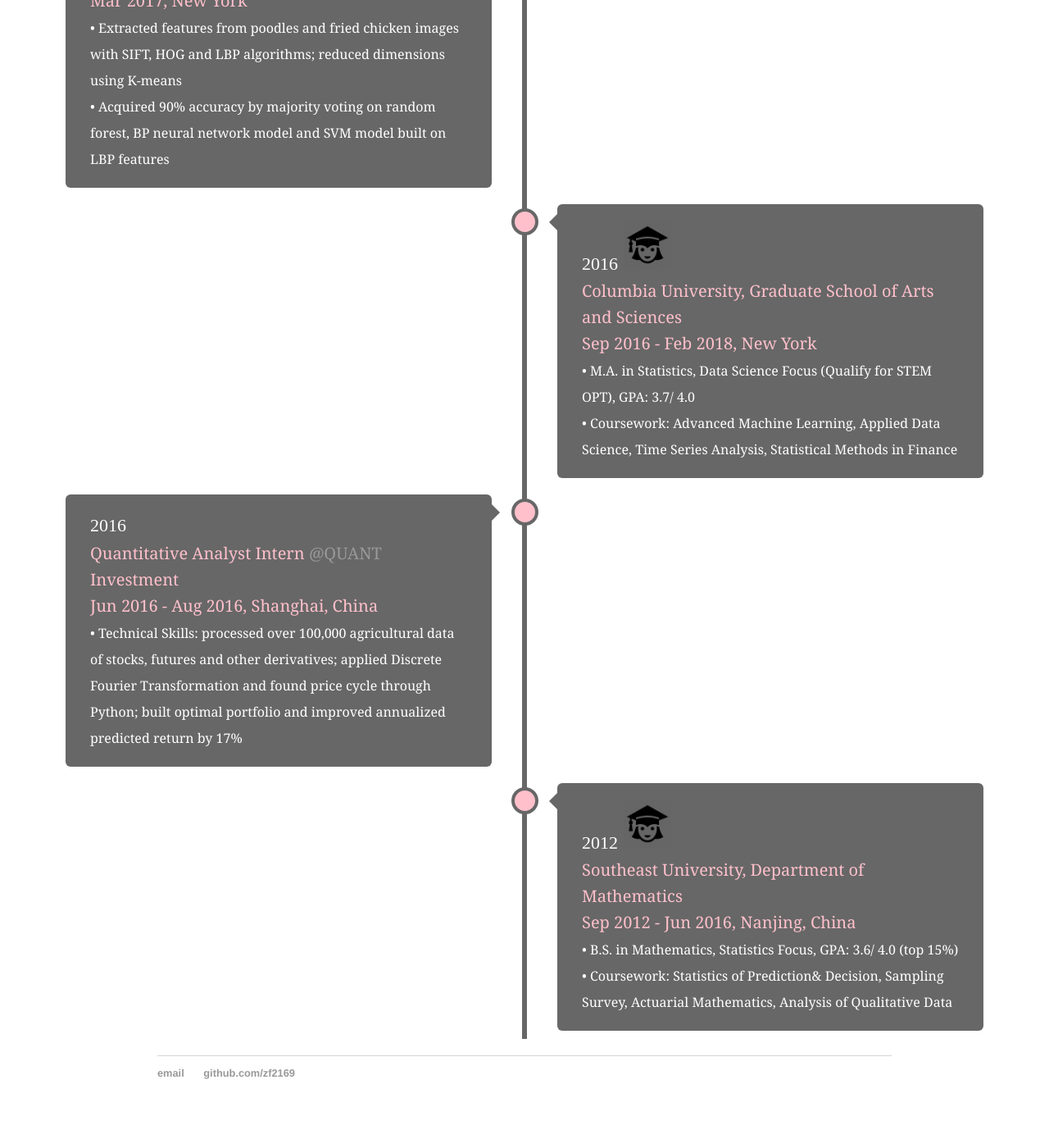
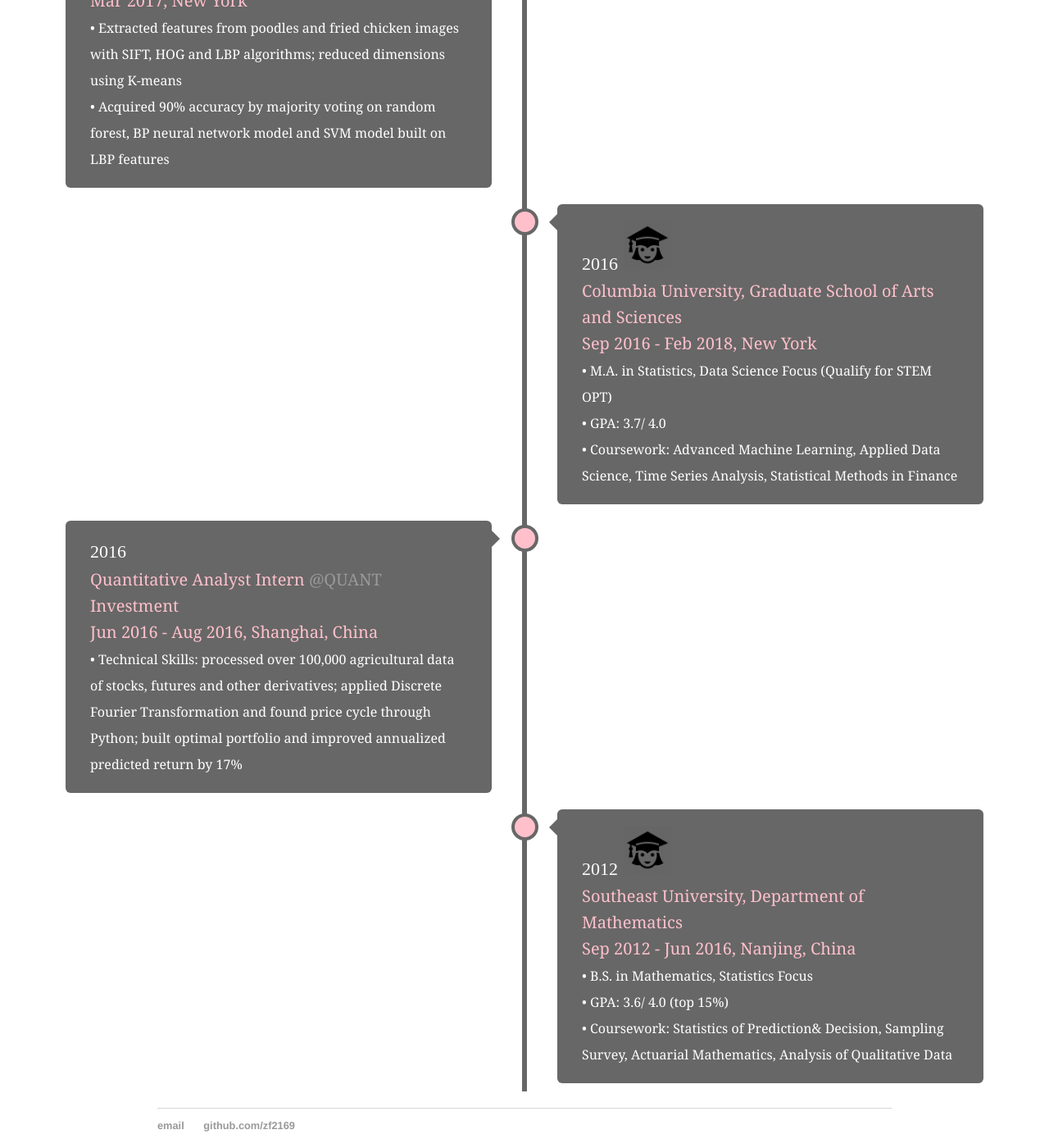
Before and after one commit to zf2169/zf2169.github.io, a Jekyll site: the page built from cv/index.html, in a window 1280 px wide and 1400 px high, scrolled down 4155 px. Shown: the whole window at 82% size. Built offline with Jekyll 4.4.1, drawn with Linux system fonts in a browser that asks for light colours; before the commit the page ends 5491 px from its top, so only the background shows below that.

```diff
--- a/cv/index.html
+++ b/cv/index.html
@@ -192,7 +192,9 @@ title: CV of Abby
 	    <cv-year> 2016 <img class="img-responsive" src="/img/education.png"/ width="60" height="60"> <br> </cv-year>
 	    <cv-title> Columbia University, Graduate School of Arts and Sciences <br> Sep 2016 - Feb 2018, New York <br></<cv-title>
 	    <cv-content style="color: white">
-		• M.A. in Statistics, Data Science Focus (Qualify for STEM OPT), GPA: 3.7/ 4.0
+		• M.A. in Statistics, Data Science Focus (Qualify for STEM OPT)
+		<br>
+		• GPA: 3.7/ 4.0
 		<br>
 		• Coursework: Advanced Machine Learning, Applied Data Science, Time Series Analysis, Statistical Methods in Finance
 	   </cv-content>
@@ -214,7 +216,9 @@ title: CV of Abby
 	    <cv-year> 2012 <img class="img-responsive" src="/img/education.png"/ width="60" height="60"> <br> </cv-year>
 	    <cv-title> Southeast University, Department of Mathematics <br> Sep 2012 - Jun 2016, Nanjing, China <br> </<cv-title>
 	    <cv-content style="color: white">
-		• B.S. in Mathematics, Statistics Focus, GPA: 3.6/ 4.0 (top 15%)
+		• B.S. in Mathematics, Statistics Focus
+		<br>
+		• GPA: 3.6/ 4.0 (top 15%)
 		<br>
 		• Coursework: Statistics of Prediction& Decision, Sampling Survey, Actuarial Mathematics, Analysis of Qualitative Data
 	   </cv-content>
```
